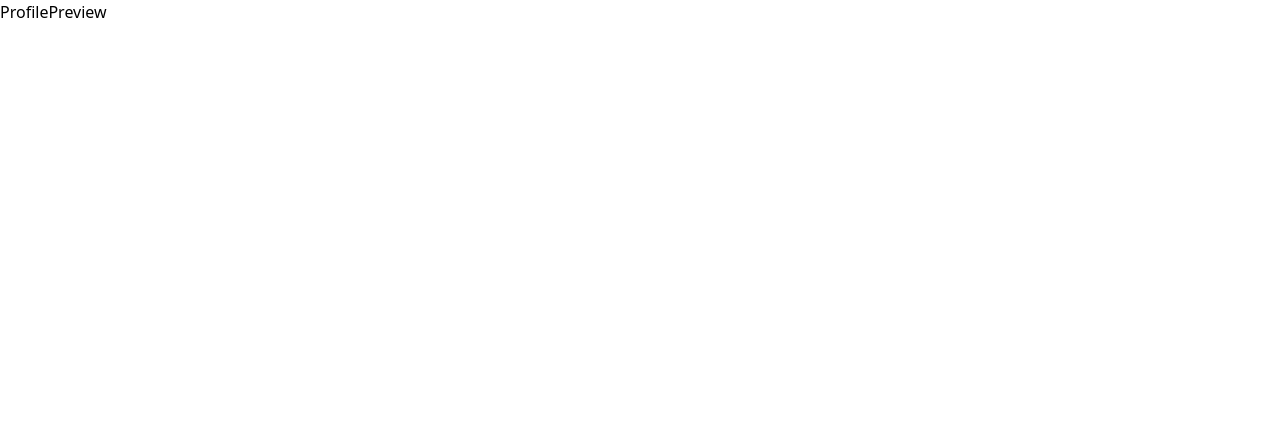
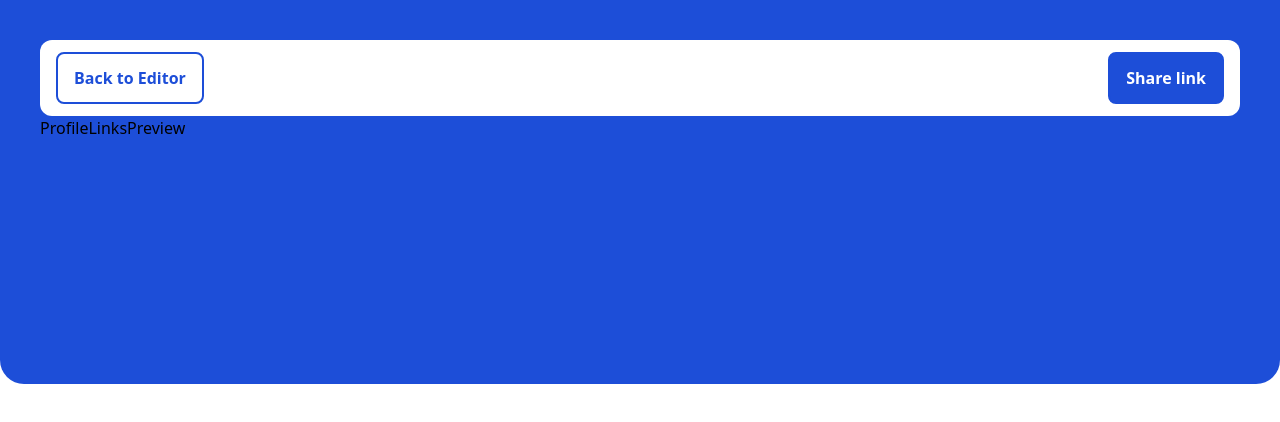
Before and after one commit to riteshkumarldh/dev-links, a React (Vite) app: page /preview in a window 1280 px wide. Shown: the top 422 px of the page. Built offline with nearby package versions, Linux system fonts and the light colour scheme.

Commit message:
create preview top bar

```diff
--- /dev/null
+++ b/src/components/PreviewTopBar.jsx
@@ -0,0 +1,20 @@
+import { useNavigate } from "react-router-dom";
+import Button from "./Button";
+
+export default function PreviewTopBar() {
+  const navigate = useNavigate();
+
+  return (
+    <div className=" bg-white py-3 rounded-xl flex px-4 justify-between">
+      <Button
+        onClick={() => navigate("/")}
+        className="w-max whitespace-nowrap  border-2 border-blue-700 px-4 font-semibold text-blue-700 hover:bg-bl-100"
+      >
+        Back to Editor
+      </Button>
+      <Button className="w-max whitespace-nowrap  border-2 border-blue-700 px-4 font-semibold bg-blue-700 text-white hover:bg-blue-600">
+        Share link
+      </Button>
+    </div>
+  );
+}
--- /dev/null
+++ b/src/components/ProfileLinksPreview.jsx
@@ -0,0 +1,3 @@
+export default function ProfileLinksPreview() {
+  return <div>ProfileLinksPreview</div>;
+}
--- a/src/pages/ProfilePreview.jsx
+++ b/src/pages/ProfilePreview.jsx
@@ -1,3 +1,13 @@
+import PreviewTopBar from "../components/PreviewTopBar";
+import ProfileLinksPreview from "../components/ProfileLinksPreview";
+
 export default function ProfilePreview() {
-  return <div>ProfilePreview</div>;
+  return (
+    <main className="min-h-screen">
+      <div className="h-96 bg-blue-700 rounded-bl-3xl rounded-br-3xl pt-10 px-10 ">
+        <PreviewTopBar />
+        <ProfileLinksPreview />
+      </div>
+    </main>
+  );
 }
```
